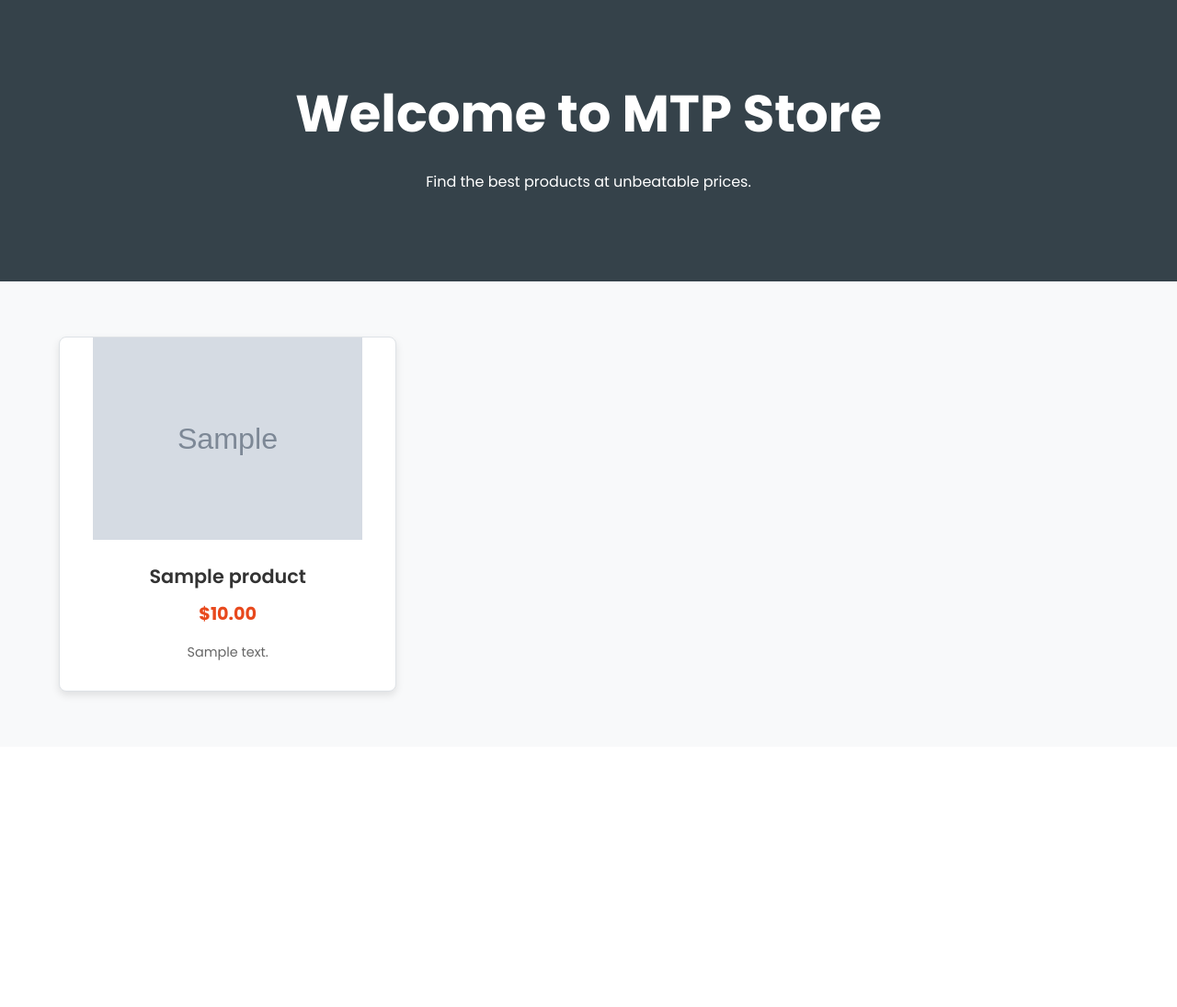
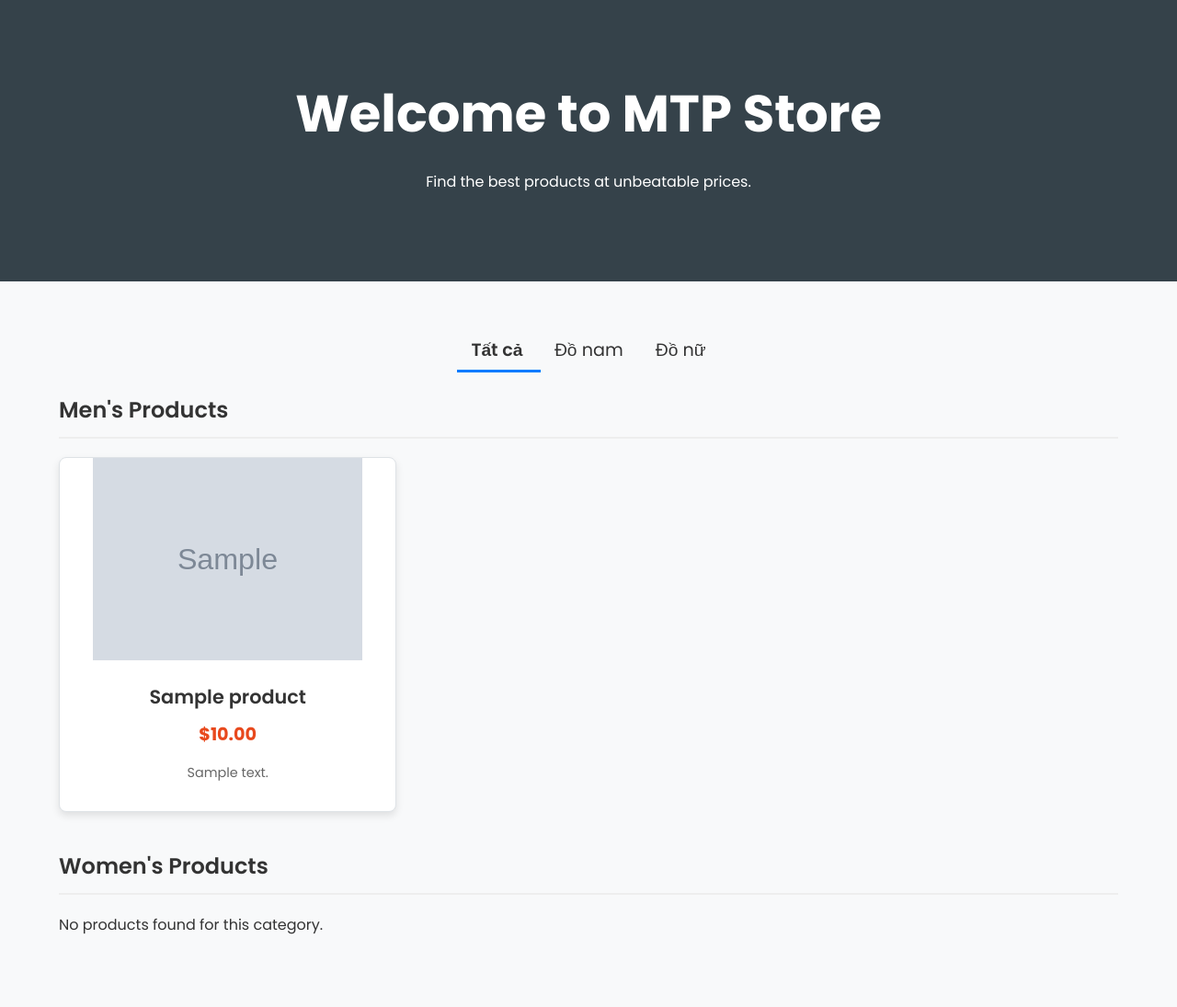
Before and after one commit to 23070103VD/23070103VD.github.io.MTP.ND, a PHP site: page /index.php in a window 1280 px wide. Shown: the part 93-1188 px from the top of the page at 92% size. Before the commit the page ends 852 px from the top, so only its background shows below. Run offline with PHP 8.4, Linux system fonts and the light colour scheme; tables that the repository leaves empty hold one stand-in row (values such as "Sample post"); grey boxes marked "Sample" are stand-in pictures.

Commit message:
update new file index.php

```diff
--- a/index.php
+++ b/index.php
@@ -1,62 +1,110 @@
 <?php
 include 'db.php';
 
-// [SỬA] Đổi logic: Mặc định là 'all' để lấy tất cả
+/**
+ * [HÀM MỚI] Hàm này để hiển thị một lưới sản phẩm.
+ * Chúng ta tạo hàm này để không phải lặp lại code HTML.
+ */
+function displayProductGrid($products) {
+    if (empty($products)) {
+        return '<p>No products found for this category.</p>';
+    }
+
+    $output = '<div class="products-grid">';
+    foreach ($products as $p) {
+        $name = htmlspecialchars($p['name']);
+        $price = number_format($p['price'], 2);
+        $image = !empty($p['image']) ? htmlspecialchars($p['image']) : '';
+        $desc = !empty($p['description']) ? htmlspecialchars(substr($p['description'], 0, 100)) . (strlen($p['description']) > 100 ? '...' : '') : '';
+
+        $output .= '<div class="product-card">';
+        if (!empty($p['image'])) {
+            $output .= '<img src="' . htmlspecialchars($p['image']) . '" alt="' . $name . '">';
+        }
+        $output .= '<h3>' . $name . '</h3>';
+        $output .= '<div class="price">$' . $price . '</div>';
+        if (!empty($p['description'])) {
+            $output .= '<p>' . $desc . '</p>';
+        }
+        $output .= '</div>'; // close product-card
+    }
+    $output .= '</div>'; // close products-grid
+    return $output;
+}
+
+
+// Logic chính bắt đầu
 $category = strtolower($_GET['cat'] ?? 'all');
 $errorMsg = '';
-$products = [];
+
+// [SỬA] Khởi tạo các mảng sản phẩm
+$products = [];       // Dùng khi lọc 1 danh mục
+$maleProducts = [];   // Dùng cho trang 'all'
+$femaleProducts = []; // Dùng cho trang 'all'
 
 try {
-    // Get available columns from the products table
+    // 1. Lấy thông tin cột (Giữ nguyên)
     $colsRes = $conn->query("SHOW COLUMNS FROM products");
     $availableCols = [];
     while ($c = $colsRes->fetch_assoc()) {
         $availableCols[] = $c['Field'];
     }
 
-    // Map desired fields to possible database column names and create SELECT aliases
+    // 2. Map tên cột (Giữ nguyên)
     $fieldToColumnMap = [
         'name'        => ['name', 'product_name', 'title'],
         'price'       => ['price', 'cost'],
         'image'       => ['image', 'img', 'image_url', 'photo'],
         'description' => ['description', 'desc', 'details']
     ];
-
-    $selectFields = ['id']; // 'id' is almost always present
-
+    $selectFields = ['id'];
     foreach ($fieldToColumnMap as $alias => $possibleCols) {
         foreach ($possibleCols as $col) {
             if (in_array($col, $availableCols)) {
-                // Add the found column with a consistent alias (e.g., `product_name` AS `name`)
                 $selectFields[] = "`" . str_replace("`", "", $col) . "` AS `" . str_replace("`", "", $alias) . "`";
-                break; // Move to the next field
+                break;
             }
         }
     }
 
     if (count($selectFields) > 1) {
-        // [SỬA] Bắt đầu câu SQL mà không có WHERE
-        $sql = "SELECT " . implode(', ', $selectFields) . " FROM products";
+        // Tạo câu SQL cơ bản
+        $baseSql = "SELECT " . implode(', ', $selectFields) . " FROM products";
 
-        // [SỬA] Chỉ thêm WHERE nếu category là 'male' hoặc 'female'
-        if (in_array($category, ['male', 'female'])) {
-            $sql .= " WHERE category = ?";
+        // [SỬA] Logic lấy dữ liệu mới
+        if ($category === 'all') {
+            // Nếu là trang 'all', lấy cả 2 nhóm
+            $pageTitle = 'All Products';
+
+            // Lấy đồ nam
+            $sqlMale = $baseSql . " WHERE category = 'male' ORDER BY id DESC";
+            $stmtMale = $conn->prepare($sqlMale);
+            if ($stmtMale) {
+                $stmtMale->execute();
+                $maleProducts = $stmtMale->get_result()->fetch_all(MYSQLI_ASSOC);
+            }
+
+            // Lấy đồ nữ
+            $sqlFemale = $baseSql . " WHERE category = 'female' ORDER BY id DESC";
+            $stmtFemale = $conn->prepare($sqlFemale);
+            if ($stmtFemale) {
+                $stmtFemale->execute();
+                $femaleProducts = $stmtFemale->get_result()->fetch_all(MYSQLI_ASSOC);
+            }
+
+        } elseif (in_array($category, ['male', 'female'])) {
+            // Nếu lọc 1 nhóm (như cũ)
+            $pageTitle = ($category === 'male') ? "Men's Products" : "Women's Products";
+
+            $sql = $baseSql . " WHERE category = ? ORDER BY id DESC";
+            $stmt = $conn->prepare($sql);
+            if ($stmt) {
+                $stmt->bind_param("s", $category);
+                $stmt->execute();
+                $products = $stmt->get_result()->fetch_all(MYSQLI_ASSOC); // Chỉ đổ vào mảng $products
+            }
         }
 
-        $sql .= " ORDER BY id DESC "; // Thêm ORDER BY ở cuối
-
-        $stmt = $conn->prepare($sql);
-
-        if ($stmt) {
-            // [SỬA] Chỉ bind_param nếu category đã được chỉ định
-            if (in_array($category, ['male', 'female'])) {
-                $stmt->bind_param("s", $category);
-            }
-
-            $stmt->execute();
-            $result = $stmt->get_result();
-            $products = $result->fetch_all(MYSQLI_ASSOC);
-        }
     } else {
         $errorMsg = "Could not find required product columns in the database.";
     }
@@ -94,27 +142,51 @@ try {
 </div>
 
 <div class="container" style="background:transparent; box-shadow:none;">
+
+    <div class="category-nav" style="text-align: center; margin-bottom: 30px; font-size: 1.2em;">
+        <a href="index.php?cat=all"
+           style="padding: 8px 15px; text-decoration: none; color: #333;
+                  border-bottom: 3px solid <?= $category === 'all' ? '#007bff' : 'transparent' ?>;
+                  font-weight: <?= $category === 'all' ? '600' : 'normal' ?>;">
+           Tất cả
+        </a>
+        <a href="index.php?cat=male"
+           style="padding: 8px 15px; text-decoration: none; color: #333;
+                  border-bottom: 3px solid <?= $category === 'male' ? '#007bff' : 'transparent' ?>;
+                  font-weight: <?= $category === 'male' ? '600' : 'normal' ?>;">
+           Đồ nam
+        </a>
+        <a href="index.php?cat=female"
+           style="padding: 8px 15px; text-decoration: none; color: #333;
+                  border-bottom: 3px solid <?= $category === 'female' ? '#007bff' : 'transparent' ?>;
+                  font-weight: <?= $category === 'female' ? '600' : 'normal' ?>;">
+           Đồ nữ
+        </a>
+    </div>
+
     <?php if (!empty($errorMsg)): ?>
         <p style="color:red"><?= $errorMsg ?></p>
     <?php endif; ?>
-    <?php if ($products): ?>
-        <div class="products-grid">
-            <?php foreach ($products as $p): ?>
-                <div class="product-card">
-                    <?php if (!empty($p['image'])): ?>
-                        <img src="<?= htmlspecialchars($p['image']) ?>" alt="<?= htmlspecialchars($p['name']) ?>">
-                    <?php endif; ?>
-                    <h3><?= htmlspecialchars($p['name']) ?></h3>
-                    <div class="price">$<?= number_format($p['price'], 2) ?></div>
-                    <?php if (!empty($p['description'])): ?>
-                        <p><?= htmlspecialchars(substr($p['description'], 0, 100)) . (strlen($p['description']) > 100 ? '...' : '') ?></p>
-                    <?php endif; ?>
-                </div>
-            <?php endforeach; ?>
-        </div>
-    <?php elseif (empty($errorMsg)): ?>
-        <p>No products found.</p>
+
+    <?php if ($category === 'all'): ?>
+
+        <h2 style="text-align: left; margin-top: 20px; border-bottom: 2px solid #eee; padding-bottom: 10px;">
+            Men's Products
+        </h2>
+        <?= displayProductGrid($maleProducts) ?>
+
+        <h2 style="text-align: left; margin-top: 40px; border-bottom: 2px solid #eee; padding-bottom: 10px;">
+            Women's Products
+        </h2>
+        <?= displayProductGrid($femaleProducts) ?>
+
+    <?php else: ?>
+
+        <h2 style="text-align: center; margin-top: 0;"><?= $pageTitle ?></h2>
+        <?= displayProductGrid($products) ?>
+
     <?php endif; ?>
+
 </div>
 
 </body>
```
